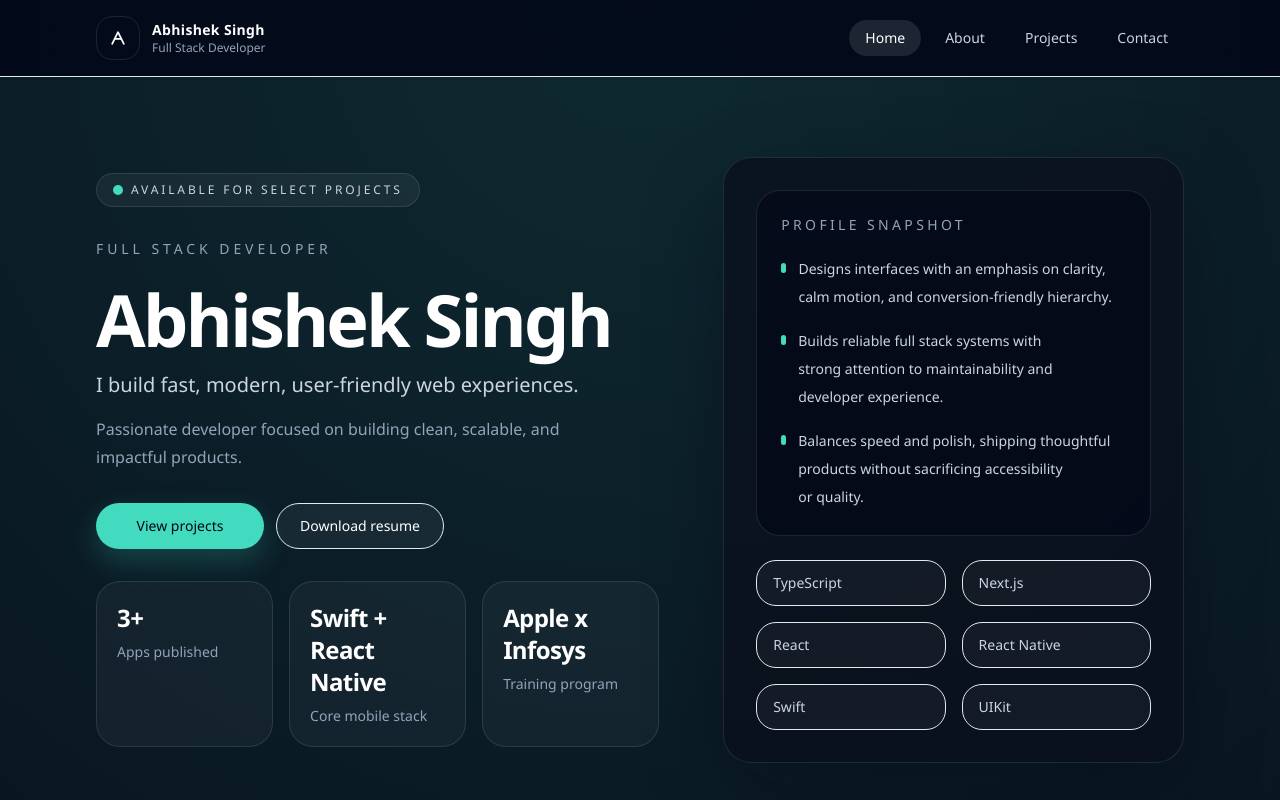
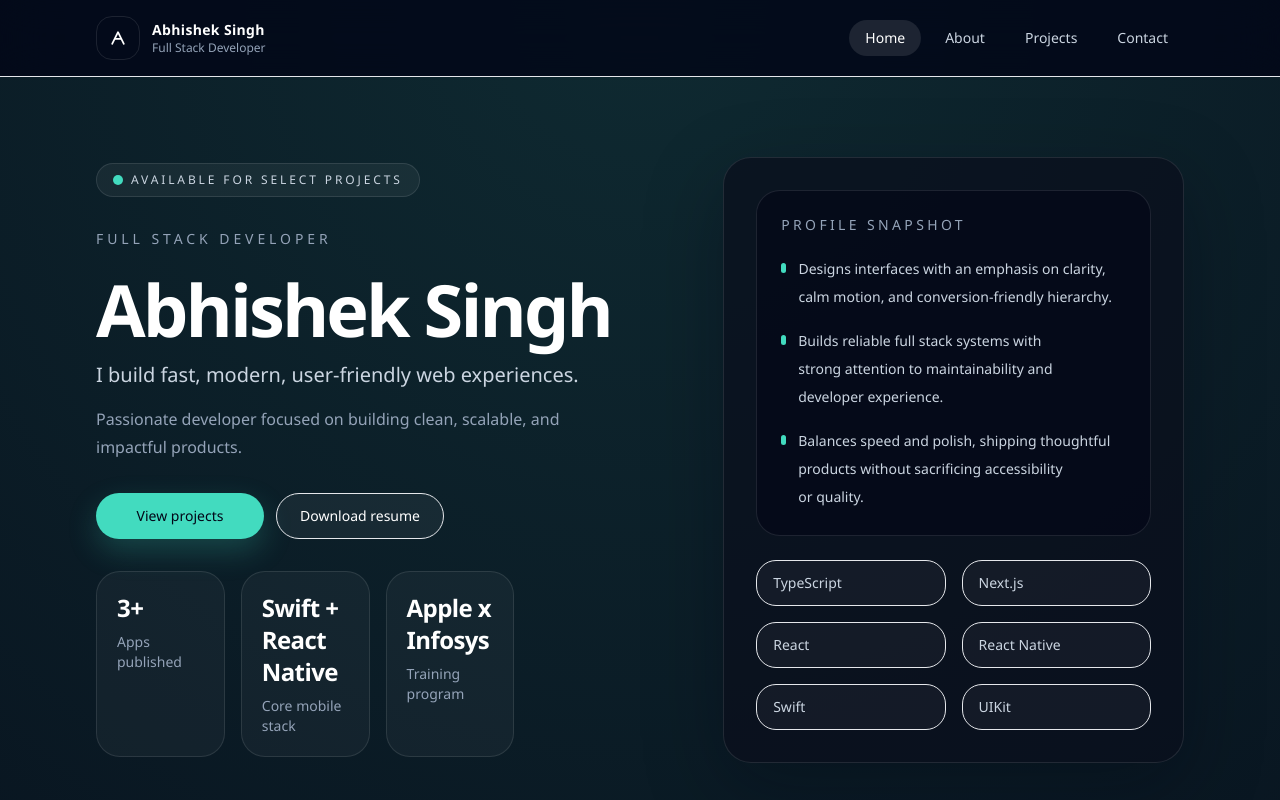
Before and after one commit to Abhishek-dev69/Personal-Portfolio, a Next.js app: page / in a window 1280 px wide. Shown: the top 800 px of the page. Built offline with nearby package versions, Linux system fonts and the light colour scheme.

Commit message:
added UI changes

```diff
--- a/app/page.tsx
+++ b/app/page.tsx
@@ -48,11 +48,11 @@ export default function HomePage() {
                 </ButtonLink>
               </div>
 
-              <div className="grid gap-4 sm:grid-cols-3">
+              <div className="grid gap-4 sm:grid-cols-2 xl:grid-cols-4">
                 {stats.map((stat) => (
                   <div
                     key={stat.label}
-                    className="rounded-[1.5rem] border border-white/10 bg-white/[0.04] p-5"
+                    className="rounded-[1.5rem] border border-white/10 bg-white/[0.04] p-5 xl:min-h-[184px]"
                   >
                     <p className="font-display text-[1.75rem] font-semibold leading-tight tracking-tight text-white sm:text-2xl">
                       {stat.value}
```
